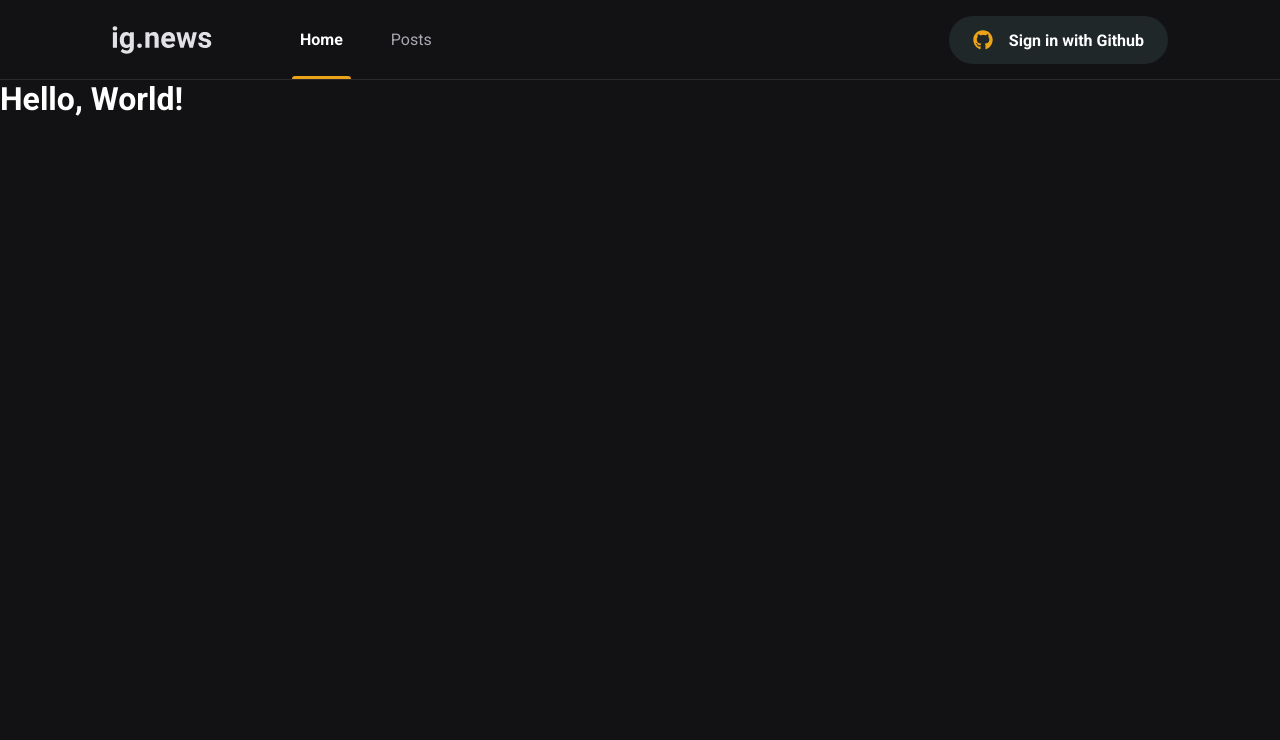
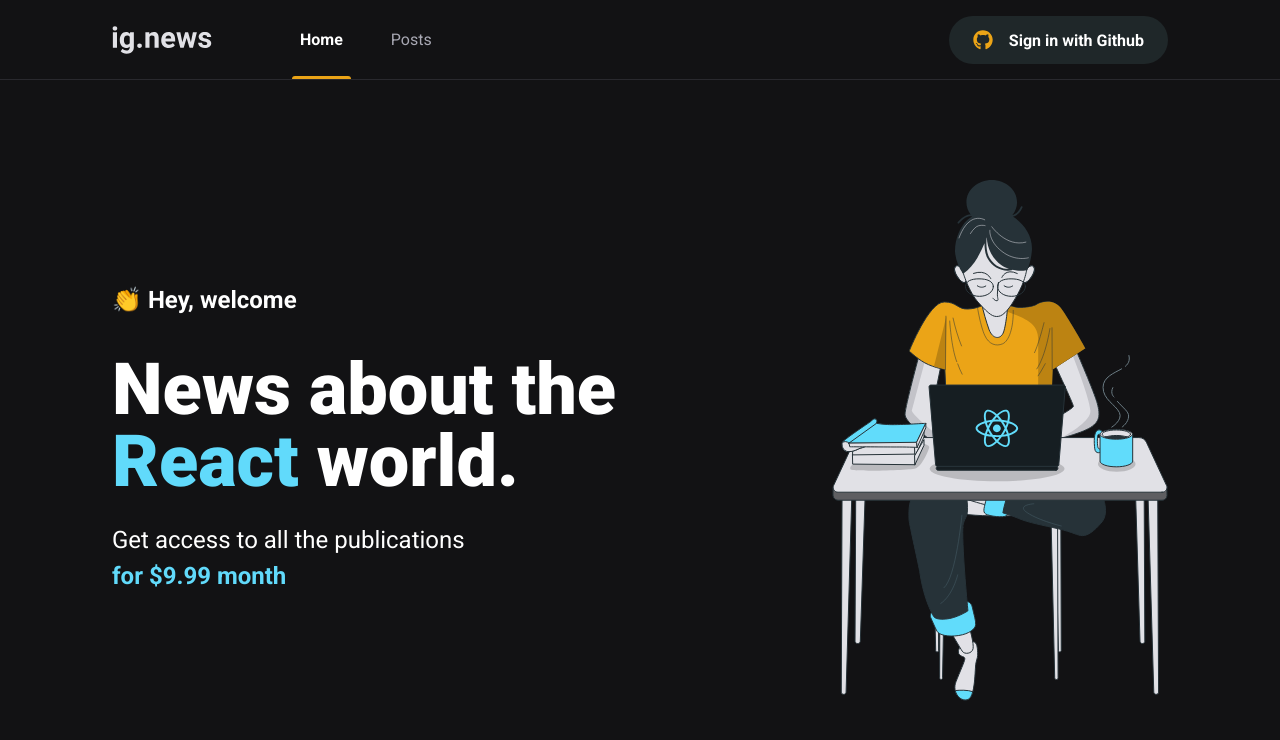
Before and after one commit to RuanScherer/ig-news, a Next.js app: page / in a window 1280 px wide. Shown: the top 740 px of the page. Built offline with nearby package versions, Linux system fonts and the light colour scheme.

Commit message:
feat: create initial home page

```diff
--- /dev/null
+++ b/src/pages/home.module.scss
@@ -0,0 +1,43 @@
+.contentContainer {
+  max-width: 1120px;
+  min-height: calc(100vh - 5rem);
+  margin: 0 auto;
+  padding: 0 2rem;
+
+  display: flex;
+  align-items: center;
+  justify-content: space-between;
+}
+
+.hero {
+  max-width: 600px;
+
+  > span {
+    font-size: 1.5rem;
+    font-weight: bold;
+  }
+
+  h1 {
+    font-size: 4.5rem;
+    line-height: 4.5rem;
+    font-weight: 900;
+
+    margin-top: 2.5rem;
+
+    span {
+      color: var(--cyan-500)
+    }
+  }
+
+  p {
+    font-size: 1.5rem;
+    line-height: 2.25rem;
+
+    margin-top: 1.5rem;
+
+    span {
+      color: var(--cyan-500);
+      font-weight: bold;
+    }
+  }
+}
--- a/src/pages/index.tsx
+++ b/src/pages/index.tsx
@@ -1,4 +1,5 @@
 import Head from 'next/head'
+import styles from './home.module.scss'
 
 export default function Home() {
   return (
@@ -6,7 +7,19 @@
       <Head>
         <title>ig.news</title>
       </Head>
-      <h1>Hello, <span>World!</span></h1>
+
+      <main className={styles.contentContainer}>
+        <section className={styles.hero}>
+          <span>👏 Hey, welcome</span>
+          <h1>News about the <span>React</span> world.</h1>
+          <p>
+            Get access to all the publications <br/>
+            <span>for $9.99 month</span>
+          </p>
+        </section>
+
+        <img src="/images/avatar.svg" alt="Girl coding" />
+      </main>
     </>
   )
 }
```
